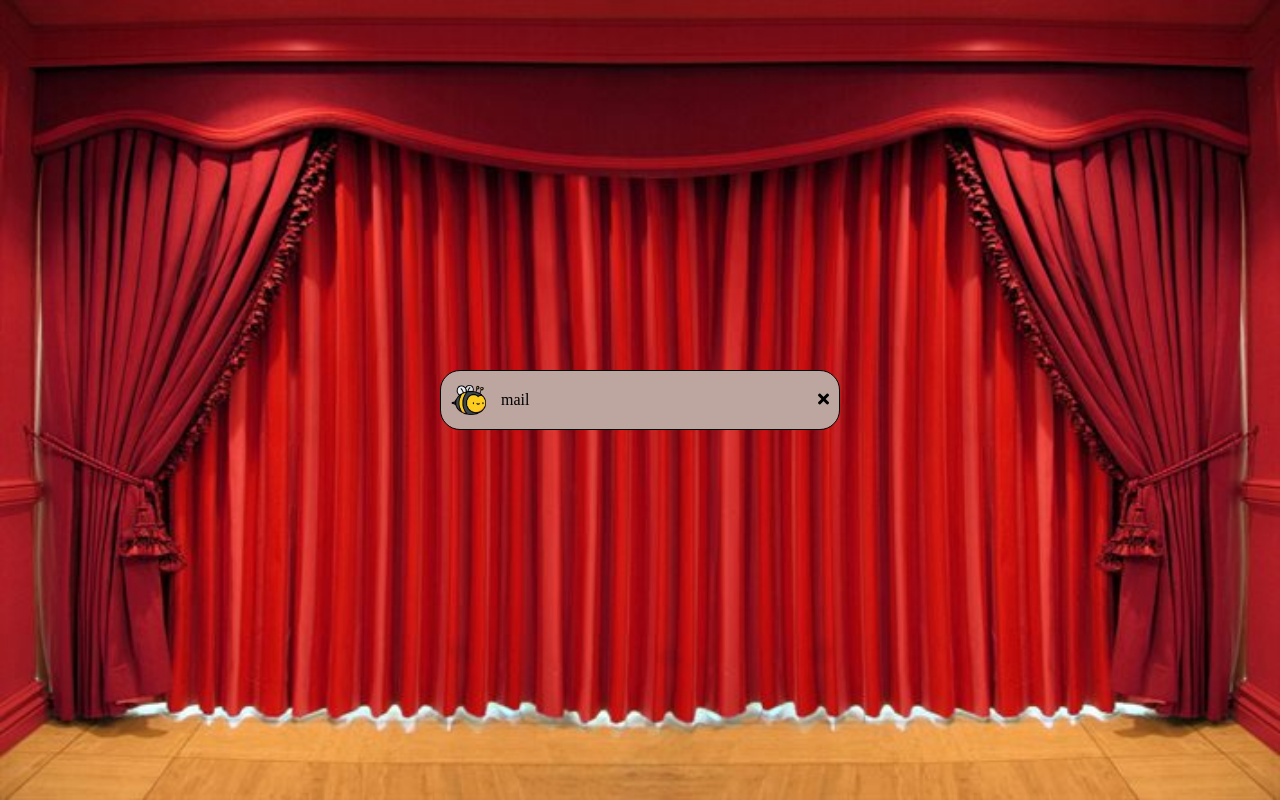
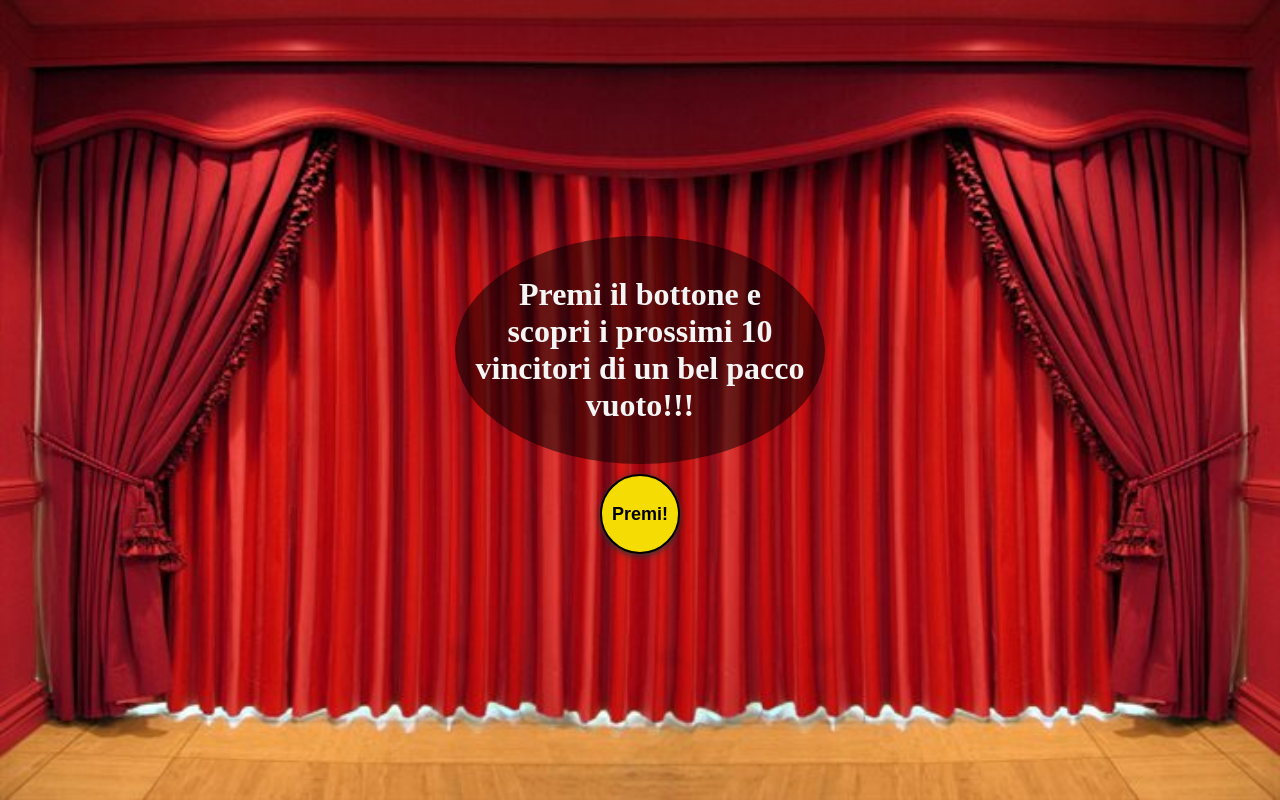
Before and after one commit to zuingo88/vue-email-list, a plain HTML site: page index.html in a window 1280 px wide. Drawn offline with nearby package versions, Linux system fonts and the light colour scheme.

Commit message:
working project

```diff
--- a/css/main.css
+++ b/css/main.css
@@ -9,8 +9,18 @@
 .screen {
   height: 100vh;
   width: 100%;
+  padding: 20px;
   background-image: url(../img/sipario.jpg);
   background-size: 100% 100%;
+}
+
+.screen .container {
+  flex-wrap: wrap;
+  min-height: 0;
+  height: 100%;
+  max-width: 100%;
+  overflow: auto;
+  /* accrocchio per far funzionare lo scrollbar */
 }
 
 /* regole flex */
@@ -44,15 +54,51 @@
   align-items: center;
 }
 
+/* presentation */
+.presentation {
+  position: relative;
+  width: 400px;
+  padding: 15px;
+  text-align: center;
+  color: whitesmoke;
+}
+
+.filter {
+  padding: 40px 20px;
+  border-radius: 50%;
+  background-color: black;
+  background: rgba(0, 0, 0, 0.5); /* Black see-through */
+}
+
+#myBtn {
+  height: 80px;
+  width: 80px;
+  margin: 10px;
+  background-color: rgb(245, 221, 4);
+  border: solid 2px black;
+  border-radius: 50%;
+  font-size: 18px;
+  font-weight: bold;
+  -webkit-box-shadow: 0px 2px 6px rgba(50, 50, 50, 1);
+  -moz-box-shadow: 0px 2px 6px rgba(50, 50, 50, 1);
+  box-shadow: 0px 2px 6px rgba(50, 50, 50, 1);
+  transition: 0.5s;
+}
+
+#myBtn:hover {
+    scale: 1.2;
+}
 
 /* list */
 li {
   list-style-type: none;
-    height: 60px;
-    width: 400px;
+  height: 35px;
+  width: 380px;
+  margin-top: 2px;
+  margin-left: 30px;
   background-color: #bea6a0;
   border: solid 1px black;
-    border-radius: 20px;
+  border-radius: 15px;
 }
 
 .mail_row {
@@ -61,8 +107,8 @@ li {
 }
 
 .bee {
-    height: 30px;
-    width: 35px;
+  height: 20px;
+  width: 25px;
 }
 
 .bee img {
@@ -73,8 +119,20 @@ li {
 .mail {
   flex-grow: 1;
   margin: 0 15px;
+  font-size: 14px;
 }
 
 .settings span {
+  margin-left: 5px;
   cursor: pointer;
 }
+
+.settings span:hover,
+.settings a:hover {
+    color: #5B5B5B;
+}
+
+.settings a {
+    text-decoration: none;
+    color: black;
+}
--- a/index.html
+++ b/index.html
@@ -5,33 +5,59 @@
     <meta http-equiv="X-UA-Compatible" content="IE=edge" />
     <meta name="viewport" content="width=device-width, initial-scale=1.0" />
     <!-- font awesome -->
-    <link rel="stylesheet" href="https://cdnjs.cloudflare.com/ajax/libs/font-awesome/5.15.3/css/all.min.css" integrity="sha512-iBBXm8fW90+nuLcSKlbmrPcLa0OT92xO1BIsZ+ywDWZCvqsWgccV3gFoRBv0z+8dLJgyAHIhR35VZc2oM/gI1w==" crossorigin="anonymous" />
+    <link
+      rel="stylesheet"
+      href="https://cdnjs.cloudflare.com/ajax/libs/font-awesome/5.15.3/css/all.min.css"
+      integrity="sha512-iBBXm8fW90+nuLcSKlbmrPcLa0OT92xO1BIsZ+ywDWZCvqsWgccV3gFoRBv0z+8dLJgyAHIhR35VZc2oM/gI1w=="
+      crossorigin="anonymous"
+    />
     <!-- jquery -->
     <script src="https://code.jquery.com/jquery-3.6.0.min.js"></script>
     <!-- vue -->
-    <script src="https://cdn.jsdelivr.net/npm/vue@2.6.12"></script>
+    <script src="https://cdn.jsdelivr.net/npm/vue"></script>
+    <!-- axios -->
+    <!-- <script src="https://unpkg.com/axios/dist/axios.min.js"></script> -->
+    <script src="https://cdnjs.cloudflare.com/aja
+x/libs/axios/0.20.0/axios.min.js"></script>
+
     <title>zuingo88 - vue-email-list</title>
     <link rel="stylesheet" href="css/main.css" />
+    <script src="js/script.js"></script>
   </head>
   <body>
-    <div class="screen flex_col just_cen align_cen">
+    <div id="app" class="screen">
+      <div class="container flex just_cen align_cen">
+        <div class="presentation">
+          <div class="filter">
+            <h1>
+              Premi il bottone e scopri i prossimi 10 vincitori di un bel pacco
+              vuoto!!!
+            </h1>
+          </div>
+          <button id="myBtn" @click="getMails">Premi!</button>
+        </div>
         <div class="mail_list">
           <ul>
-          <li>
+            <li v-for="(mail, i) in mails">
               <div class="mail_row flex space_bet align_cen">
                 <div class="bee">
                   <img src="img/ape.png" alt="" />
                 </div>
                 <div class="mail">
-                  <p>mail</p>
+                  <p>{{ mail }}</p>
                 </div>
                 <div class="settings">
-                  <span><i class="fas fa-times"></i></span>
+                  <span
+                    ><a href="https://mail.google.com/" title="Contatta"
+                      ><i class="fas fa-envelope"></i></a
+                  ></span>
+                  <span title="Elimina" @click="deleteMail"><i class="fas fa-times"></i></span>
                 </div>
               </div>
             </li>
           </ul>
         </div>
       </div>
+    </div>
   </body>
 </html>
--- a/js/script.js
+++ b/js/script.js
@@ -0,0 +1,34 @@
+//GOAL: Attraverso l'apposita API di Boolean generare 10 indirizzi email e stamparli in pagina all'interno di una lista.
+
+function initVue() {
+  new Vue({
+    el: "#app",
+    data: {
+      mail: null,
+      mails: [],
+    },
+    methods: {
+      getMail: function () {
+        for (let i = 0; i < 10; i++) {
+          axios
+            .get("https://flynn.boolean.careers/exercises/api/random/mail")
+            .then((response) => {
+              this.mail = response.data.response;
+              this.mails.push(this.mail);
+            });
+        }
+        console.log(this.mails);
+      },
+      getMails: function () {
+        this.getMail();
+      },
+      deleteMail: function (i) {
+        this.mails.splice(i, 1);
+      },
+    },
+  });
+}
+
+initVue();
+
+document.addEventListener("DOMContentLoaded", initVue);
```
Lines whose indentation alone changed are shown as unchanged.
